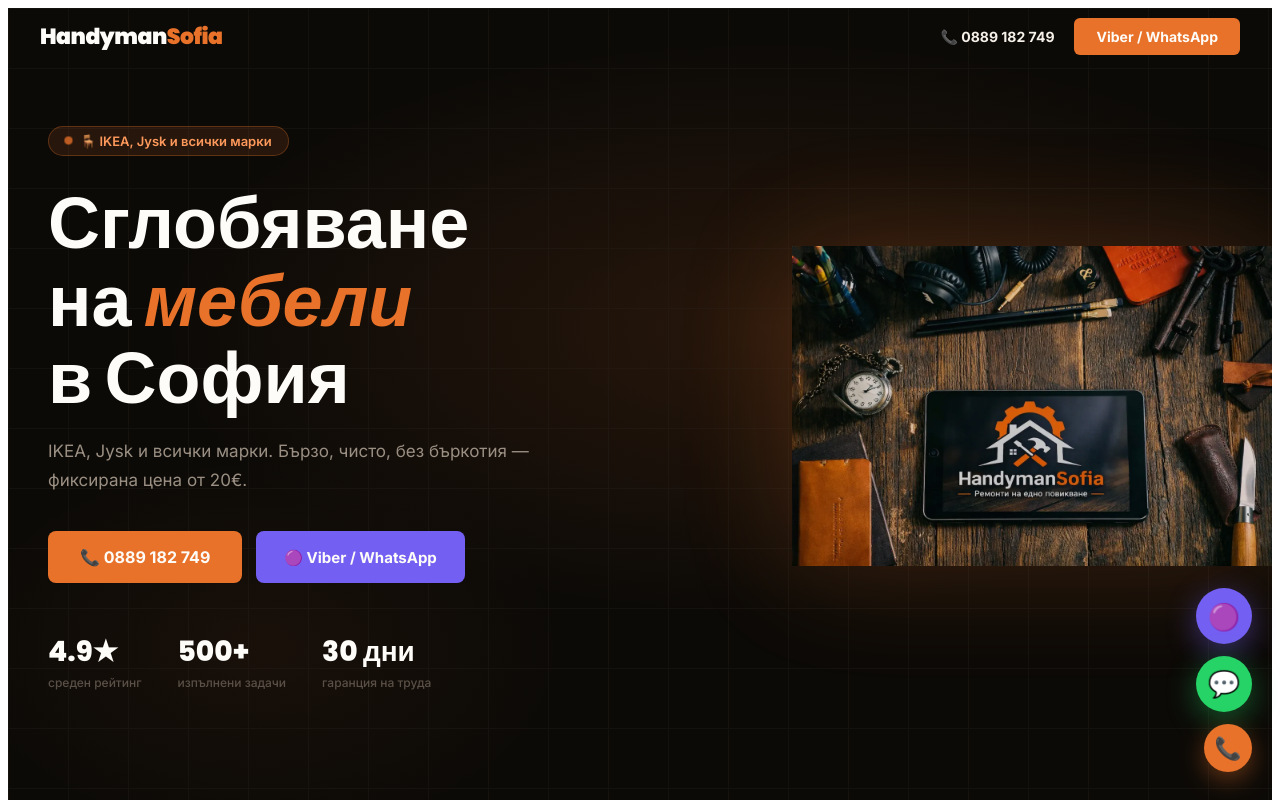
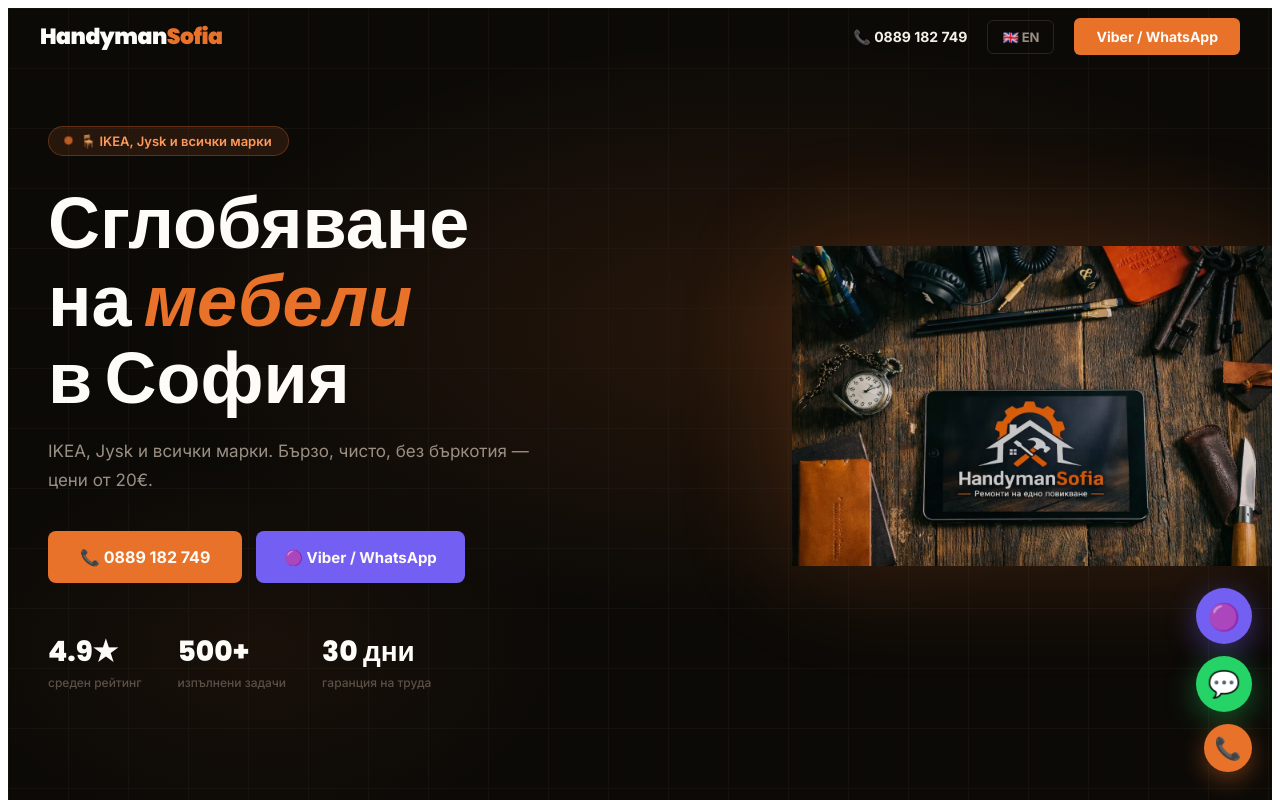
Before and after one commit to bioenergya-sudo/vitejs-vite-2sziobb5, a React (Vite) app: page /mebeli in a window 1280 px wide. Shown: the top 800 px of the page. Built offline with nearby package versions, Linux system fonts and the light colour scheme.

Commit message:
UI dictionary + EN strings in LandingPage

```diff
--- a/src/pages/LandingPage.jsx
+++ b/src/pages/LandingPage.jsx
@@ -20,6 +20,22 @@
 const PHONE       = "+359889182749";
 const PHONE_LABEL = "0889 182 749";
 const CURR        = "€";
+const LANG_SWITCH = {
+  bg: {
+    vik:           "/en/plumbing-repairs-sofia",
+    dovarshitelni: "/en/home-finishing-sofia",
+    montaji:       "/en/appliance-installation-sofia",
+    mebeli:        "/en/furniture-assembly-sofia",
+    elektro:       "/en/electrical-installation-sofia",
+  },
+  en: {
+    vik:           "/vik-remonti",
+    dovarshitelni: "/dovarshitelni",
+    montaji:       "/montaji",
+    mebeli:        "/mebeli",
+    elektro:       "/elektro",
+  },
+};
 
 const SERVICE_DATA = {
 
@@ -110,7 +126,7 @@
 
   mebeli: {
     heroTitle:  <>Сглобяване<br />на <em>мебели</em><br />в София</>,
-    heroSub:    "IKEA, Jysk и всички марки. Бързо, чисто, без бъркотия — фиксирана цена от 20€.",
+    heroSub:    "IKEA, Jysk и всички марки. Бързо, чисто, без бъркотия — цени от 20€.",
     badge:      "🪑 IKEA, Jysk и всички марки",
     icon:       "🪑",
     priceLabel: "Мебели & Монтаж",
@@ -261,6 +277,8 @@
     .lp-nav-r { display: flex; align-items: center; gap: 20px; }
     .lp-nav-phone { font-size: 14px; font-weight: 700; color: ${G.text}; text-decoration: none; }
     .lp-nav-phone:hover { color: ${G.accent}; }
+    .lp-lang-btn { background: none; border: 1px solid ${G.border}; color: ${G.textSec}; padding: 8px 14px; border-radius: 6px; font-size: 13px; font-weight: 700; cursor: pointer; font-family: 'Inter', sans-serif; text-decoration: none; transition: all 0.2s; }
+.lp-lang-btn:hover { border-color: ${G.accent}; color: ${G.text}; }
     .lp-nav-btn { background: ${G.accent}; color: ${G.white}; border: none; padding: 10px 22px; border-radius: 6px; font-size: 14px; font-weight: 700; cursor: pointer; font-family: 'Inter', sans-serif; text-decoration: none; transition: all 0.2s; }
     .lp-nav-btn:hover { background: ${G.accentLight}; }
 
@@ -378,7 +396,10 @@
           <a href="/" className="lp-logo">Handyman<span>Sofia</span></a>
           <div className="lp-nav-r">
             <a href={`tel:${PHONE}`} className="lp-nav-phone">📞 {PHONE_LABEL}</a>
-            <a href={`viber://chat?number=${PHONE}`} className="lp-nav-btn">{u.viber}</a>
+            <a href={LANG_SWITCH[lang][service]} className="lp-lang-btn">
+  {lang === "bg" ? "🇬🇧 EN" : "🇧🇬 BG"}
+</a>
+<a href={`viber://chat?number=${PHONE}`} className="lp-nav-btn">{u.viber}</a>
           </div>
         </nav>
 
```
